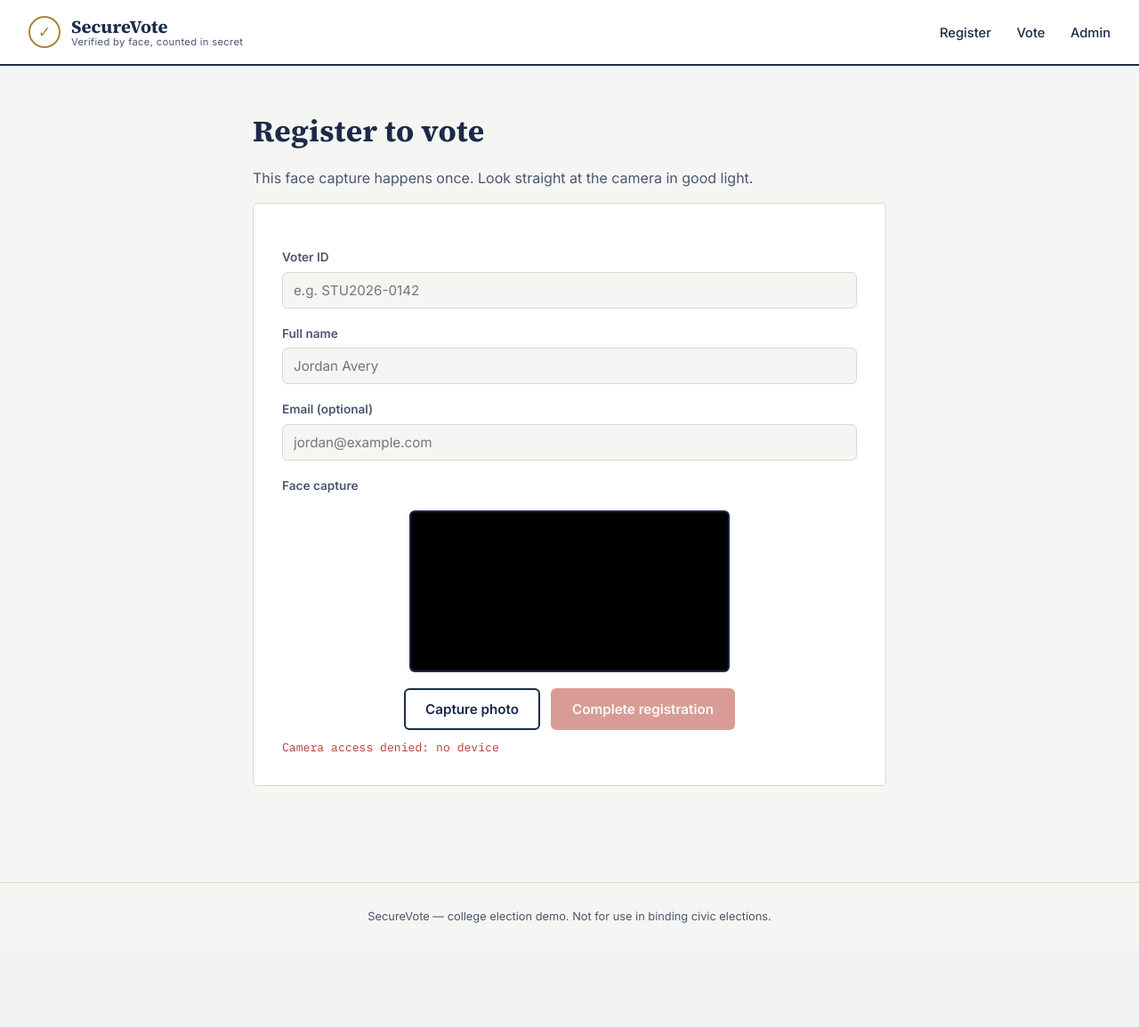
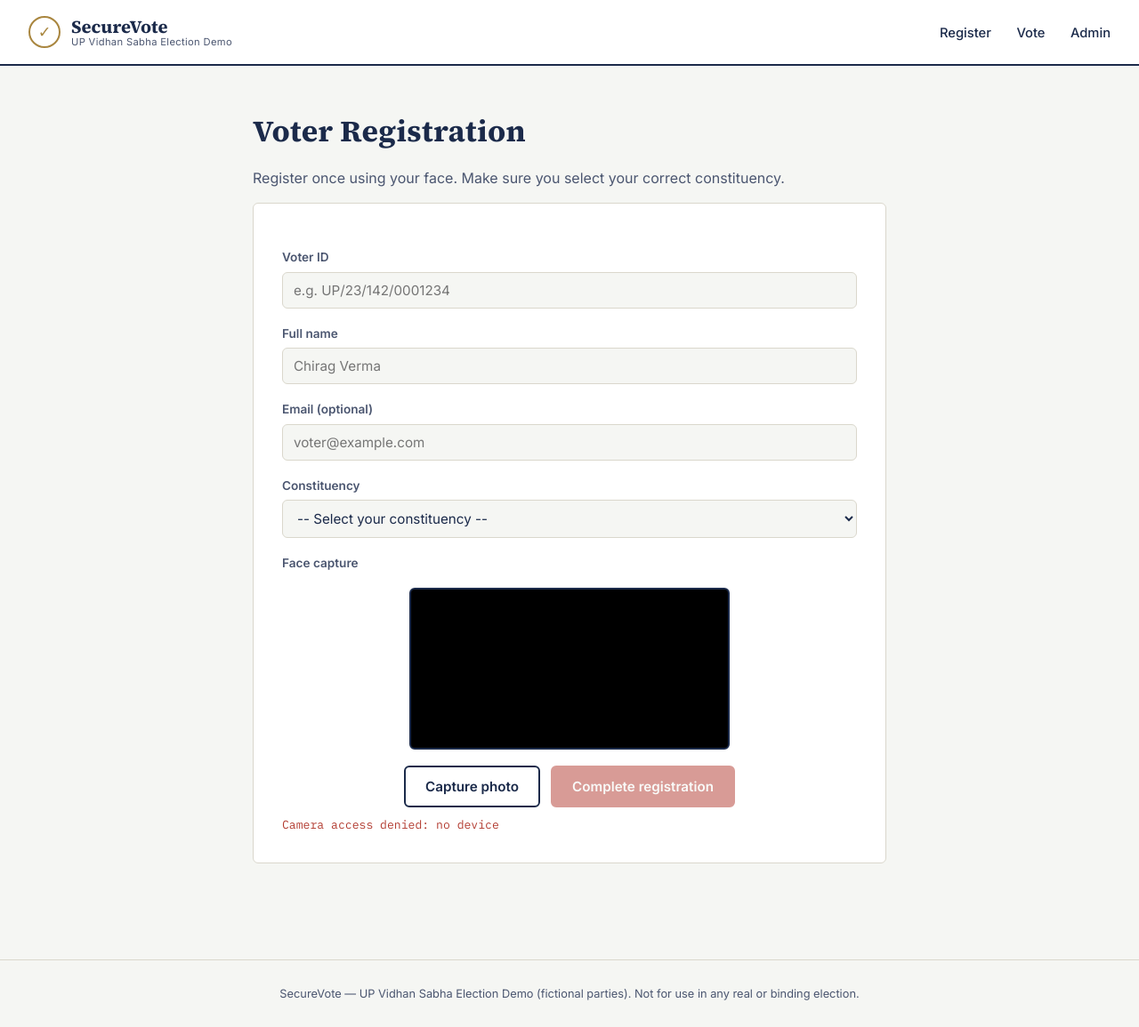
Before and after one commit to Chirag0071/Secure-vote, a FastAPI app: page /register in a window 1280 px wide. Shown: the whole page at 89% size. Before the commit the page ends 1038 px from the top, so only its background shows below. Run offline with FastAPI, Linux system fonts and the light colour scheme; parts of the project's set-up code (start-up, migrations or seed data) failed here and were passed over.

Commit message:
UP Vidhan Sabha election: constituency voting, 3-party tally, remove candidate management UI

```diff
--- a/app.py
+++ b/app.py
@@ -25,9 +25,22 @@ def bootstrap():
         db.create_admin(admin_username, auth.hash_password(default_pw))
         print(f"[SecureVote] Created admin user '{admin_username}' / '{default_pw}' -- change this.")
     if not db.list_candidates():
-        db.add_candidate("Sample Candidate A", "Student Body President")
-        db.add_candidate("Sample Candidate B", "Student Body President")
-        print("[SecureVote] Seeded sample candidates -- replace via admin dashboard.")
+        position = "Member of Legislative Assembly (MLA)"
+        constituencies = [
+            "Lucknow Cantt",
+            "Varanasi North",
+            "Agra South",
+            "Allahabad West",
+        ]
+        parties = [
+            ("Lok Vikas Party", ["Anil Mishra", "Sunita Sharma", "Rajesh Verma", "Priya Singh"]),
+            ("Nyay Morcha",     ["Geeta Yadav", "Mohan Gupta",  "Kavita Tiwari", "Suresh Pandey"]),
+            ("Pragati Dal",     ["Vikas Kumar", "Anita Joshi",  "Deepak Saxena", "Meera Chauhan"]),
+        ]
+        for i, constituency in enumerate(constituencies):
+            for party_name, candidates in parties:
+                db.add_candidate(candidates[i], party_name, position, constituency)
+        print("[SecureVote] Seeded UP Vidhan Sabha candidates across 4 constituencies.")
 
 @asynccontextmanager
 async def lifespan(app: FastAPI):
@@ -63,10 +76,11 @@ def api_register(payload: RegisterIn, request: Request):
     voter_id = payload.voter_id.strip()
     name = payload.name.strip()
     email = (payload.email or "").strip()
+    constituency = (payload.constituency or "").strip()
 
-    if not voter_id or not name or not payload.image:
+    if not voter_id or not name or not payload.image or not constituency:
         return JSONResponse(
-            {"ok": False, "error": "Voter ID, name, and a captured photo are required."}, status_code=400
+            {"ok": False, "error": "Voter ID, name, constituency, and a captured photo are required."}, status_code=400
         )
 
     if db.get_voter(voter_id):
@@ -102,7 +116,7 @@ def api_register(payload: RegisterIn, request: Request):
     store_photos = os.environ.get("SECUREVOTE_STORE_PHOTOS", "false").lower() == "true"
     photo_to_store = payload.image if store_photos else None
 
-    db.create_voter(voter_id, name, email, encrypted, photo_base64=photo_to_store)
+    db.create_voter(voter_id, name, email, constituency, encrypted, photo_base64=photo_to_store)
     db.log_event(voter_id, "register", ip_address=_client_ip(request))
     return {"ok": True}
 
@@ -166,7 +180,8 @@ def api_authenticate(payload: AuthenticateIn, request: Request):
 
     request.session["authenticated_voter_id"] = voter_id
     request.session["auth_expires"] = time.time() + AUTH_WINDOW_SECONDS
-    return {"ok": True, "candidates": db.list_candidates()}
+    voter_constituency = voter.get("constituency", "")
+    return {"ok": True, "candidates": db.list_candidates(constituency=voter_constituency), "constituency": voter_constituency}
 
 def _current_authenticated_voter(request: Request) -> Optional[str]:
     voter_id = request.session.get("authenticated_voter_id")
@@ -180,7 +195,10 @@ def ballot_page(request: Request):
     voter_id = _current_authenticated_voter(request)
     if not voter_id:
         return RedirectResponse("/vote", status_code=303)
-    return templates.TemplateResponse(request, "ballot.html", {"candidates": db.list_candidates()})
+    voter = db.get_voter(voter_id)
+    constituency = voter.get("constituency", "") if voter else ""
+    candidates = db.list_candidates(constituency=constituency)
+    return templates.TemplateResponse(request, "ballot.html", {"candidates": candidates})
 
 @app.post("/api/cast-vote")
 def api_cast_vote(payload: CastVoteIn, request: Request):
@@ -254,18 +272,18 @@ def admin_dashboard(request: Request, error: Optional[str] = None):
             "voters": db.list_voters(),
             "tally": db.get_tally(),
             "audit_log": db.get_audit_log(),
-            "candidates": db.list_candidates(),
+            "constituencies": db.list_constituencies(),
             "flagged_duplicates": db.list_flagged_duplicates(),
             "error": error,
             "now": datetime.datetime.utcnow(),
         },
     )
 @app.post("/admin/candidates")
-def admin_add_candidate(request: Request, name: str = Form(...), position: str = Form(...)):
+def admin_add_candidate(request: Request, name: str = Form(...), party: str = Form(...), position: str = Form(...), constituency: str = Form(...)):
     if not _require_admin(request):
         return RedirectResponse("/admin/login", status_code=303)
-    if name.strip() and position.strip():
-        db.add_candidate(name.strip(), position.strip())
+    if name.strip() and party.strip() and position.strip() and constituency.strip():
+        db.add_candidate(name.strip(), party.strip(), position.strip(), constituency.strip())
     return RedirectResponse("/admin/dashboard", status_code=303)
 
 @app.post("/admin/candidates/{candidate_id}/delete")
--- a/templates/base.html
+++ b/templates/base.html
@@ -12,7 +12,7 @@
   <header class="site-header">
     <a class="brand" href="/">
       <span class="brand-seal" aria-hidden="true">&#10003;</span>
-      <span class="brand-text">SecureVote<span class="brand-sub">Verified by face, counted in secret</span></span>
+      <span class="brand-text">SecureVote<span class="brand-sub">UP Vidhan Sabha Election Demo</span></span>
     </a>
     <nav class="site-nav">
       <a href="/register">Register</a>
@@ -26,7 +26,7 @@
   </main>
 
   <footer class="site-footer">
-    <span>SecureVote &mdash; college election demo. Not for use in binding civic elections.</span>
+    <span>SecureVote &mdash; UP Vidhan Sabha Election Demo (fictional parties). Not for use in any real or binding election.</span>
   </footer>
 </body>
 </html>
--- a/templates/register.html
+++ b/templates/register.html
@@ -1,18 +1,27 @@
 {% extends "base.html" %}
-{% block title %}Register &mdash; SecureVote{% endblock %}
+{% block title %}Register &mdash; UP Vidhan Sabha Election{% endblock %}
 {% block content %}
-<h1>Register to vote</h1>
-<p style="color:var(--ink-soft)">This face capture happens once. Look straight at the camera in good light.</p>
+<h1>Voter Registration</h1>
+<p style="color:var(--ink-soft)">Register once using your face. Make sure you select your correct constituency.</p>
 
 <div class="card">
   <label for="voter_id">Voter ID</label>
-  <input type="text" id="voter_id" placeholder="e.g. STU2026-0142">
+  <input type="text" id="voter_id" placeholder="e.g. UP/23/142/0001234">
 
   <label for="name">Full name</label>
-  <input type="text" id="name" placeholder="Jordan Avery">
+  <input type="text" id="name" placeholder="Chirag Verma">
 
   <label for="email">Email (optional)</label>
-  <input type="email" id="email" placeholder="jordan@example.com">
+  <input type="email" id="email" placeholder="voter@example.com">
+
+  <label for="constituency">Constituency</label>
+  <select id="constituency" style="width:100%; padding:10px 12px; border:1px solid var(--line); border-radius:var(--radius); font-family:Inter,sans-serif; font-size:0.95rem; background:var(--paper); color:var(--ink);">
+    <option value="">-- Select your constituency --</option>
+    <option value="Lucknow Cantt">Lucknow Cantt</option>
+    <option value="Varanasi North">Varanasi North</option>
+    <option value="Agra South">Agra South</option>
+    <option value="Allahabad West">Allahabad West</option>
+  </select>
 
   <label>Face capture</label>
   <div class="camera-frame">
@@ -44,14 +53,15 @@
     const voter_id = document.getElementById('voter_id').value.trim();
     const name = document.getElementById('name').value.trim();
     const email = document.getElementById('email').value.trim();
-    if (!voter_id || !name || !capturedImage) {
-      setStatus('Voter ID, name, and a captured photo are required.', true);
+    const constituency = document.getElementById('constituency').value;
+    if (!voter_id || !name || !constituency || !capturedImage) {
+      setStatus('Voter ID, name, constituency, and a captured photo are required.', true);
       return;
     }
     setStatus('Submitting...', false);
     const submitBtn = document.getElementById('submitBtn');
     submitBtn.disabled = true;
-    const result = await postJSON('/api/register', {voter_id, name, email, image: capturedImage});
+    const result = await postJSON('/api/register', {voter_id, name, email, constituency, image: capturedImage});
     if (result.ok) {
       document.querySelector('.card').innerHTML = `
         <div class="ballot-stub">
@@ -59,7 +69,8 @@
           <div class="stub-body">
             <h2>You're registered, ${name.split(' ')[0]}.</h2>
             <p>Voter ID: <code>${voter_id}</code></p>
-            <p style="color:var(--ink-soft)">Keep your Voter ID. You'll need it, plus your face, on election day.</p>
+            <p>Constituency: <strong>${constituency}</strong></p>
+            <p style="color:var(--ink-soft)">Keep your Voter ID. You'll need it, plus your face, on polling day.</p>
             <a class="button" href="/vote">Go to voting &rarr;</a>
           </div>
         </div>`;
```
Also changed, not shown: database.py (+60 -24 lines), templates/admin_dashboard.html (+13 -39 lines), templates/ballot.html (+23 -12 lines), templates/index.html (+15 -8 lines).
